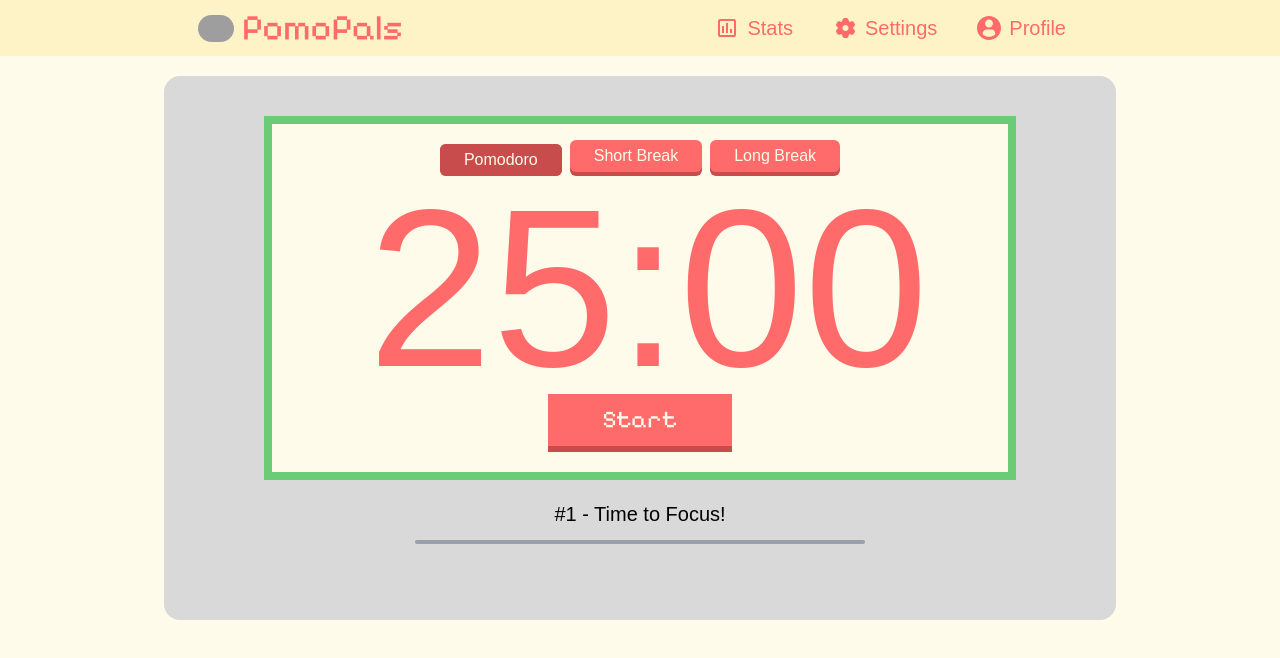
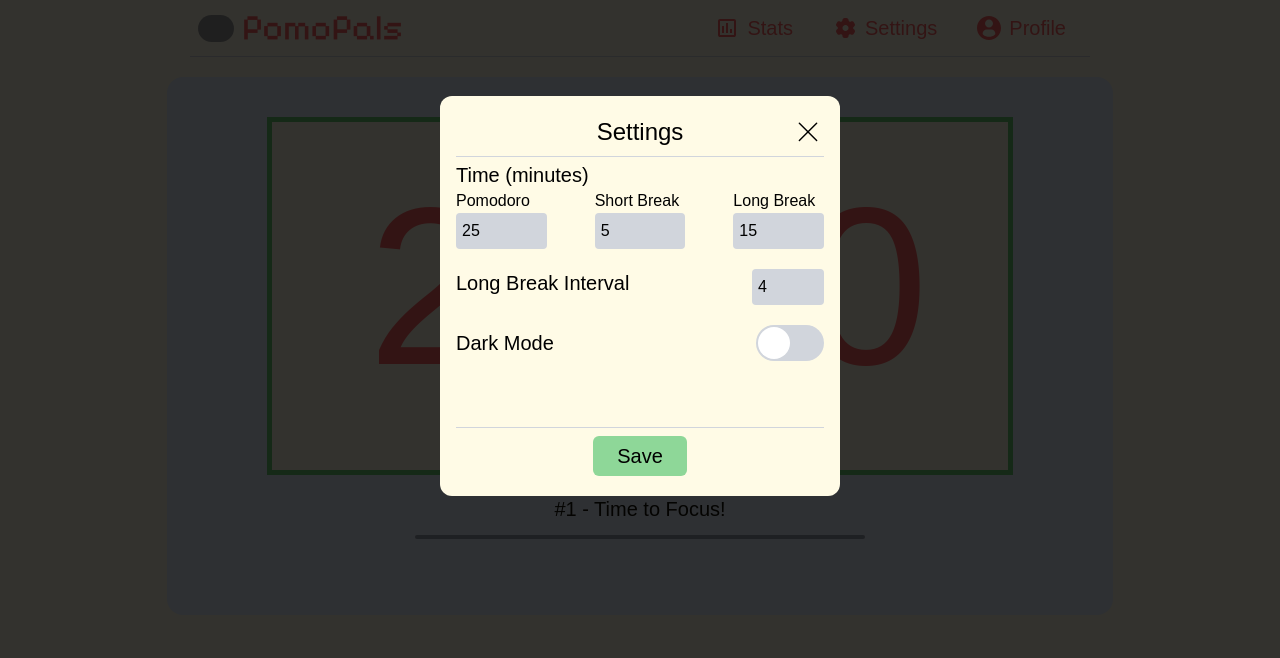
Before and after one commit to notsoeazy/PomoPals, a website: page templates/layout.html in a window 1280 px wide. Drawn offline with Linux system fonts and the light colour scheme; grey boxes are pictures that could not be loaded; a web font is replaced by a local one.

Commit message:
added function to get the settings

```diff
--- a/notes.txt
+++ b/notes.txt
@@ -9,7 +9,7 @@
 
 TODO:
 
-    1. add prgress bar
+    DONE - 1. add prgress bar
         add a div make its width full or what ever the size.
         inside make a line center it.
         add an element inside that has w-0 and adjust .style.width in percent + "%"
--- a/static/js/main.js
+++ b/static/js/main.js
@@ -1,15 +1,16 @@
-// TODO: Fix bug - when pressing timer buttons the message doesnt change
-
-
 // Preset time
 let pomodoroTime = 25 * 60
 let shortBreakTime = 5 * 60
 let longBreakTime = 15 * 60
+let longBreakInterval = 4
 
-// Start with pomodoro for now
-let configuredTime = pomodoroTime
+// TODO: Refactor the whole file to not pollute global scope
+const PomodoroApp = {
 
-let remainingTime = configuredTime
+}
+
+let configuredTime = null
+let remainingTime = null
 let timer = null
 let isPaused = true
 let timerButtonActive = "Pomodoro"
@@ -23,11 +24,26 @@ const startButtonText = startButton.querySelector("span");
 const timerButtons = document.querySelectorAll(".timer-button");
 const skipButton = document.getElementById("skip-button");
 const displayPomodoroCount = document.getElementById("pomodoro-count");
+const settingsForm = document.getElementById("timer-settings")
+const settingsButton = document.getElementById("settings-button")
+const settingsModal = document.getElementById("settings-modal")
+
+
+
+
+// Initiation
+function main() {
+    // Get the preset time
+    setTimerPresets()
+
+    // Reset the timer
+    resetTimer()
+}
 
 // Calculate Time - Returns time in MM:SS format
 function calculateTime(timeInSeconds) {
-    const minutes = Math.floor(timeInSeconds / 60);
-    const seconds = timeInSeconds % 60;
+    minutes = Math.floor(timeInSeconds / 60);
+    seconds = timeInSeconds % 60;
 
     return `${String(minutes).padStart(2, "0")}:${String(seconds).padStart(2,"0")}`;
 }
@@ -38,14 +54,22 @@ function resetTimer() {
     clearInterval(timer);
     timer = null;
     startButtonText.innerText = "Start";
+    setTimerPresets()
+
+    // Change configured time
+    if (timerButtonActive === 'Pomodoro')
+        configuredTime = pomodoroTime
+    else if (timerButtonActive === 'Short Break')
+        configuredTime = shortBreakTime
+    else if (timerButtonActive === 'Long Break')
+        configuredTime = longBreakTime
+
     remainingTime = configuredTime;
-    displayTime.innerText = calculateTime(configuredTime);
+    displayTime.innerText = calculateTime(remainingTime);
+    updateProgressBar();
     toggleSkipButton();
     updateSessionMessage();
 }
-
-// Run default
-resetTimer()
 
 // TIMER
 startButton.addEventListener("click", function () {
@@ -61,7 +85,7 @@ startButton.addEventListener("click", function () {
             // Timer ends
             if (remainingTime <= 0) {
                 clearInterval(timer)
-                interval = null
+                timer = null
                 handleTimerEnd()
             } else {
                 remainingTime--
@@ -96,15 +120,6 @@ timerButtons.forEach(function (button) {
         buttonText = button.textContent.trim();
         timerButtonActive = buttonText;
 
-        // Change the configured time
-        if (buttonText === "Pomodoro") {
-            configuredTime = pomodoroTime;
-        } else if (buttonText === "Short Break") {
-            configuredTime = shortBreakTime
-        } else if (buttonText === "Long Break") {
-            configuredTime = longBreakTime
-        }
-
         resetTimer()
     })
 })
@@ -115,7 +130,7 @@ function handleTimerEnd() {
     if (timerButtonActive === "Pomodoro") {
         pomodoroCount++
         // Take long break
-        if (pomodoroCount % 4 === 0) {
+        if (pomodoroCount % longBreakInterval === 0) {
             configuredTime = longBreakTime
             timerButtonActive = "Long Break"
             alert("Good job! Time for a long break.")
@@ -180,11 +195,18 @@ function updateSessionMessage() {
     displayPomodoroCount.innerText = `#${sessionCount} - ${sessionMessage}`
 }
 
+// Update the progress bar
+function updateProgressBar() {
+    progressBar = document.getElementById('progress-bar');
+    percent = (remainingTime / configuredTime) * 100;
+    progressBar.style.width = (100 - percent) + "%";
+}
 
 // Modal logic
-
-const settingsButton = document.getElementById('settings-button');
-const settingsModal = document.getElementById('settings-modal');
+function closeSettings() {
+    settingsModal.classList.remove('flex');
+    settingsModal.classList.add('hidden');
+}
 
 // Show modal when setting icon is clicked
 settingsButton.addEventListener('click', function() {
@@ -193,14 +215,26 @@ settingsButton.addEventListener('click', function() {
 });
 
 // Close modal when close icon is clicked
-settingsModal.querySelector('.modal-close').addEventListener('click', function () {
-    settingsModal.classList.add('hidden');
-    settingsModal.classList.remove('flex');
+settingsModal.querySelector('.modal-close').addEventListener('click', closeSettings);
+
+
+function setTimerPresets() {
+    pomodoroTime = settingsForm.querySelector('#pomodoro').value * 60;
+    shortBreakTime = settingsForm.querySelector('#short-break').value * 60;
+    longBreakTime = settingsForm.querySelector('#long-break').value * 60;
+    longBreakInterval = settingsForm.querySelector('#long-break-interval').value;
+}
+
+// Save settings
+document.getElementById('save-settings-button').addEventListener('click', function () {
+    setTimerPresets()
+    resetTimer()
+    closeSettings()
 });
 
-// Update the progress bar
-function updateProgressBar() {
-    progressBar = document.getElementById('progress-bar');
-    percent = (remainingTime / configuredTime) * 100;
-    progressBar.style.width = (100 - percent) + "%";
-}
+// Store settings in local storage
+
+
+
+
+document.addEventListener('DOMContentLoaded', main());
--- a/static/src/input.css
+++ b/static/src/input.css
@@ -3,16 +3,78 @@
 @import "tailwindcss";
 
 @theme {
-  --color-accent-red: #ff6b6b;
+    /* --color-accent-red: #ff6b6b;
     --color-accent-red-dark: #c94c4c;
     --color-accent-green: #6bcb77;
     --color-accent-blue: #4d96ff;
     --color-bg-light: #fffbea;
     --color-bg-dark: #ced4da;
-  --color-bg-shadow: #adb5bd;
+    --color-bg-shadow: #adb5bd; */
 
     --color-bg-dark-mode: #1e1e2e;
 
+    /* New Colors */
+    --color-text-50: hsl(45, 46%, 95%);
+    --color-text-100: hsl(44, 45%, 90%);
+    --color-text-200: hsl(46, 45%, 80%);
+    --color-text-300: hsl(45, 46%, 70%);
+    --color-text-400: hsl(45, 46%, 60%);
+    --color-text-500: hsl(45, 46%, 50%);
+    --color-text-600: hsl(45, 46%, 40%);
+    --color-text-700: hsl(45, 46%, 30%);
+    --color-text-800: hsl(46, 45%, 20%);
+    --color-text-900: hsl(44, 45%, 10%);
+    --color-text-950: hsl(45, 46%, 5%);
+
+    --color-background-50: hsl(51, 100%, 95%);
+    --color-background-100: hsl(51, 100%, 90%);
+    --color-background-200: hsl(51, 100%, 80%);
+    --color-background-300: hsl(51, 100%, 70%);
+    --color-background-400: hsl(51, 100%, 60%);
+    --color-background-500: hsl(51, 100%, 50%);
+    --color-background-600: hsl(51, 100%, 40%);
+    --color-background-700: hsl(51, 100%, 30%);
+    --color-background-800: hsl(51, 100%, 20%);
+    --color-background-900: hsl(51, 100%, 10%);
+    --color-background-950: hsl(51, 100%, 5%);
+
+    --color-primary-50: hsl(130, 46%, 95%);
+    --color-primary-100: hsl(130, 49%, 90%);
+    --color-primary-200: hsl(127, 47%, 80%);
+    --color-primary-300: hsl(128, 48%, 70%);
+    --color-primary-400: hsl(128, 48%, 60%);
+    --color-primary-500: hsl(128, 48%, 50%);
+    --color-primary-600: hsl(128, 48%, 40%);
+    --color-primary-700: hsl(128, 48%, 30%);
+    --color-primary-800: hsl(128, 47%, 20%);
+    --color-primary-900: hsl(130, 49%, 10%);
+    --color-primary-950: hsl(125, 46%, 5%);
+
+    --color-secondary-50: hsl(215, 100%, 95%);
+    --color-secondary-100: hsl(215, 100%, 90%);
+    --color-secondary-200: hsl(215, 100%, 80%);
+    --color-secondary-300: hsl(215, 100%, 70%);
+    --color-secondary-400: hsl(215, 100%, 60%);
+    --color-secondary-500: hsl(215, 100%, 50%);
+    --color-secondary-600: hsl(215, 100%, 40%);
+    --color-secondary-700: hsl(215, 100%, 30%);
+    --color-secondary-800: hsl(215, 100%, 20%);
+    --color-secondary-900: hsl(215, 100%, 10%);
+    --color-secondary-950: hsl(215, 100%, 5%);
+
+    --color-accent-50: hsl(0, 100%, 95%);
+    --color-accent-100: hsl(0, 100%, 90%);
+    --color-accent-200: hsl(0, 100%, 80%);
+    --color-accent-300: hsl(0, 100%, 70%);
+    --color-accent-400: hsl(0, 100%, 60%);
+    --color-accent-500: hsl(0, 100%, 50%);
+    --color-accent-600: hsl(0, 100%, 40%);
+    --color-accent-700: hsl(0, 100%, 30%);
+    --color-accent-800: hsl(0, 100%, 20%);
+    --color-accent-900: hsl(0, 100%, 10%);
+    --color-accent-950: hsl(0, 100%, 5%);
+
+    /* Fonts */
     --font-pixelify: "Pixelify Sans", sans-serif;
     --font-micro5: "Micro 5", sans-serif;
     --font-jersey25: "Jersey 25", sans-serif;
@@ -21,7 +83,7 @@
 /* Nav Buttons */
 .nav-button {
     @apply font-jersey25
-    text-accent-red
+    text-accent-300
     text-[20px]
 
     flex
@@ -36,9 +98,9 @@
     sm:px-4
     sm:py-0.5
 
-    hover:bg-accent-red
-    hover:text-bg-light
-    active:bg-accent-red-dark
+    hover:bg-accent-300
+    hover:text-background-50
+    active:bg-accent-600
     transition
     duration-150
     cursor-pointer;
@@ -51,44 +113,22 @@
     select-none;
 }
 .nav-button:hover > svg {
-  @apply fill-bg-light;
+    @apply fill-background-50;
 }
 .nav-button > svg {
-  @apply fill-accent-red
+    @apply fill-accent-300
 
     transition
     duration-150
     ease-in;
 }
 
-/* Menu Button */
-/* .menu-button {
-  @apply sm:hidden
-    px-1
-    rounded-sm
-
-    hover:bg-accent-red
-    transition
-    duration-150
-    ease-in;
-}
-.menu-button svg {
-  @apply fill-accent-red
-    transition
-    duration-150
-    ease-in;
-}
-.menu-button:hover svg {
-  @apply fill-bg-light;
-} */
-
 /* Timer Button */
 .timer-button {
-  @apply bg-accent-red-dark rounded-md p-0 cursor-pointer;
+    @apply bg-accent-700 rounded-md p-0 cursor-pointer;
 }
 .timer-button > span {
-  @apply
-    text-sm
+    @apply text-sm
     sm:text-base
 
     block
@@ -98,8 +138,8 @@
 
     rounded-md
     font-jersey25
-    bg-accent-red
-    text-bg-light
+    bg-accent-300
+    text-background-50
     -translate-y-1
 
     select-none
@@ -110,17 +150,50 @@
     @apply translate-none;
 }
 .active-button > span {
-  @apply translate-none bg-accent-red-dark cursor-default;
+    @apply translate-none bg-accent-700 cursor-default;
 }
 
 /* CLose button for modals */
 .modal-close {
-  @apply
-  absolute
+    @apply absolute
   right-0
   rounded-md
-  hover:bg-bg-dark
+  hover:bg-accent-300
   p-1
   box-content
+  transition-all
+  duration-150
+  ease-in
+  cursor-pointer;
+}
+
+/* Toggle switch */
+
+.toggle-switch {
+  @apply
+  rounded-full
+  w-17
+  h-9
+  bg-gray-300
+  relative
   cursor-pointer
+
+  peer-checked:bg-secondary-300
+  transition-colors
+  ease-linear
+  duration-150
+
+  after:bg-white
+  after:w-8
+  after:h-8
+  after:rounded-full
+  after:content-['']
+  after:absolute
+  after:top-0.5
+  after:left-0.5
+
+  peer-checked:after:translate-x-8
+  after:transition-all
+  after:duration-150
+  after:ease-linear
 }
--- a/templates/layout.html
+++ b/templates/layout.html
@@ -19,26 +19,21 @@
   <title>PomoPals</title>
 </head>
 
-<body class="bg-bg-light flex flex-col items-center">
+<body class="bg-background-50 flex flex-col items-center">
 
   <!-- Navbar -->
-  <div class="w-full bg-amber-100">
-    <nav class="w-full max-w-[900px] mx-auto flex items-center py-2 bg-amber-100">
+  <div class="w-full">
+    <nav class="w-full max-w-[900px] mx-auto flex items-center py-2 border-b-1 border-b-gray-300">
       <!-- Icon and Logo -->
       <div class="flex items-center flex-1 ms-2 mr-auto">
 
         <img src="/static/icons/pomopals.png" alt="pomopals icon" height="36" width="36" class="rounded-full max-h-[28px] max-w-[28px] sm:max-w-[36px] sm:max-h-[36px] me-2">
 
-        <span class="text-accent-red font-pixelify text-3xl sm:text-4xl select-none">
+        <span class="text-accent-300 font-pixelify text-3xl sm:text-4xl select-none">
           PomoPals
         </span>
 
       </div>
-
-      <!-- Menu Buttons -->
-      <!-- <button class="menu-button">
-        <svg xmlns="http://www.w3.org/2000/svg" height="36px" viewBox="0 -960 960 960" width="36px" fill="#e3e3e3"><path d="M120-240v-80h720v80H120Zm0-200v-80h720v80H120Zm0-200v-80h720v80H120Z"/></svg>
-      </button> -->
 
       <!-- NAV BUTTONS -->
       <div class="flex justify-center items-center gap-2 me-2">
@@ -73,9 +68,9 @@
     </nav>
   </div>
 
-  <main class="w-full sm:w-fit sm:max-w-9/10 md:max-w-fit max-w-[900px] mx-auto py-5 px-5 sm:px-20 sm:py-10 md:px-25 mt-5 flex flex-col items-center relative bg-[#d9d9d9] rounded-none sm:rounded-2xl">
+  <main class="w-full sm:w-fit sm:max-w-9/10 md:max-w-fit max-w-[900px] mx-auto py-5 px-5 sm:px-20 sm:py-10 md:px-25 mt-5 flex flex-col items-center relative bg-secondary-50 rounded-none sm:rounded-2xl">
 
-      <div class="max-w-full border-8 border-accent-green bg-bg-light flex flex-col justify-center items-center py-5 px-5 sm:px-10 md:px-20 z-10">
+      <div class="max-w-full border-5 border-primary-400 bg-background-50 flex flex-col justify-center items-center py-5 px-5 sm:px-10 md:px-20 z-10">
         <div class="min-w-[280px] sm:min-w-[390px]">
           <!-- TIMER SELECTION -->
           <div class="flex gap-2 justify-center">
@@ -85,23 +80,23 @@
           </div>
           <!-- TIMER -->
           <div class="text-center">
-            <span id="timer" class="font-micro5 text-[8rem] sm:text-[14rem] text-accent-red leading-none pl-4 select-none">00:00</span>
+            <span id="timer" class="font-micro5 text-[8rem] sm:text-[14rem] text-accent-300 leading-none pl-4 select-none">00:00</span>
           </div>
           <div class="flex gap-4 w-full justify-center">
             <div class="relative">
               <!-- START BUTTON -->
-              <button id="start-button" class="group bg-accent-red-dark cursor-pointer">
-                <span class="select-none bg-accent-red font-pixelify text-2xl text-bg-light py-2.5 min-w-36 sm:min-w-46 -translate-y-1.5 block transition-transform relative group-active:translate-none">
+              <button id="start-button" class="group bg-accent-700 cursor-pointer">
+                <span class="select-none bg-accent-300 font-pixelify text-2xl text-text-50 py-2.5 min-w-36 sm:min-w-46 -translate-y-1.5 block transition-transform relative group-active:translate-none">
                   Start
                 </span>
               </button>
               <!-- SKIP BUTTON -->
               <button id="skip-button" disabled class="absolute top-1/2 -translate-x-1/2 -translate-y-1/2 -right-20 sm:-right-24 opacity-0 transition-opacity delay-300 duration-200 ease-linear">
-                <svg class="fill-accent-red-dark" width="40px" height="40px" viewBox="0 0 24 24" fill="FFFFFF" xmlns="http://www.w3.org/2000/svg">
+                <svg class="fill-accent-700" width="40px" height="40px" viewBox="0 0 24 24" fill="FFFFFF" xmlns="http://www.w3.org/2000/svg">
                   <path d="M22.75 5C22.75 4.58579 22.4142 4.25 22 4.25C21.5858 4.25 21.25 4.58579 21.25 5V19C21.25 19.4142 21.5858 19.75 22 19.75C22.4142 19.75 22.75 19.4142 22.75 19V5Z"/>
                   <path d="M16.6598 14.6474C18.4467 13.4935 18.4467 10.5065 16.6598 9.35258L5.87083 2.38548C4.13419 1.26402 2 2.72368 2 5.0329V18.9671C2 21.2763 4.13419 22.736 5.87083 21.6145L16.6598 14.6474Z"/>
                 </svg>
-                <svg class="fill-accent-red -translate-y-1 active:translate-none transition-transform absolute top-0" width="40px" height="40px" viewBox="0 0 24 24" fill="FFFFFF" xmlns="http://www.w3.org/2000/svg">
+                <svg class="fill-accent-300 -translate-y-1 active:translate-none transition-transform absolute top-0" width="40px" height="40px" viewBox="0 0 24 24" fill="FFFFFF" xmlns="http://www.w3.org/2000/svg">
                   <path d="M22.75 5C22.75 4.58579 22.4142 4.25 22 4.25C21.5858 4.25 21.25 4.58579 21.25 5V19C21.25 19.4142 21.5858 19.75 22 19.75C22.4142 19.75 22.75 19.4142 22.75 19V5Z"/>
                   <path d="M16.6598 14.6474C18.4467 13.4935 18.4467 10.5065 16.6598 9.35258L5.87083 2.38548C4.13419 1.26402 2 2.72368 2 5.0329V18.9671C2 21.2763 4.13419 22.736 5.87083 21.6145L16.6598 14.6474Z"/>
                 </svg>
@@ -111,14 +106,14 @@
         </div>
       </div>
       <!-- SESSION COUNT & MESSAGE -->
-      <div class="mt-5 font-jersey25 text-xl z-10">
-        <span id="pomodoro-count"></span>
+      <div class="mt-5 z-10">
+        <span id="pomodoro-count" class="font-jersey25 text-xl text-text-950"></span>
       </div>
 
       <!-- Progress bar -->
       <div class="w-full max-w-[330px] sm:max-w-[450px] min-h-10 text-center mt-3">
         <div class="w-full bg-gray-400 flex items-center rounded-full">
-          <div id="progress-bar" class="bg-accent-blue w-0 min-h-1 rounded-full"></div>
+          <div id="progress-bar" class="bg-secondary-500 w-0 min-h-1 rounded-full"></div>
         </div>
       </div>
 
@@ -128,42 +123,69 @@
     <!-- MODALS -->
 
     <!-- Settings -->
-    <div id="settings-modal" class="hidden fixed top-0 left-0 right-0 bottom-0 bg-[rgba(0,0,0,0.8)] z-40 justify-center items-center">
-      <div class="max-w-[500px] w-8/10 min-h-[400px] bg-bg-light rounded-xl absolute top-24 flex flex-col p-4">
+    <div id="settings-modal" class="flex fixed top-0 left-0 right-0 bottom-0 bg-[rgba(0,0,0,0.8)] z-40 justify-center items-center">
+      <div class="max-w-[400px] w-8/10 min-h-[400px] bg-background-50 rounded-xl absolute top-24 flex flex-col p-4 select-none">
+
         <!-- Top part -->
-        <div class="flex justify-center items-center relative">
-          <h2 class="font-jersey25 text-center text-2xl">Settings</h2>
+        <div class="flex justify-center items-center relative p-1">
+          <h2 class="font-jersey25 text-center text-2xl select-none">
+            Settings
+          </h2>
           <svg class="modal-close" width="24px" height="24px" viewBox="-0.5 0 25 25" fill="none" xmlns="http://www.w3.org/2000/svg">
             <path d="M3 21.32L21 3.32001" stroke="#000000" stroke-width="1.5" stroke-linecap="round" stroke-linejoin="round" />
           <path d="M3 3.32001L21 21.32" stroke="#000000" stroke-width="1.5" stroke-linecap="round" stroke-linejoin="round" />
           </svg>
         </div>
 
-        <!-- TIMER -->
-        <div class="font-jersey25">
+        <hr class="text-gray-300 mb-1 mt-1 w-full self-center">
 
-          <!-- <span>TIMER</span> -->
-
-          <h2 class="block">Time (minutes)</h2>
-          <form class="flex gap-8 justify-evenly">
+        <!-- EDIT TIMER -->
+        <div class="font-jersey25 flex-1">
+          <h2 class="block text-xl">
+            Time (minutes)
+          </h2>
+          <form id="timer-settings" class="text-base flex flex-col gap-5">
+            <!-- Time Settings -->
+            <div class="flex gap-12 justify-evenly">
               <div class="flex flex-col flex-1">
                 <label for="pomodoro">Pomodoro</label>
-              <input id="pomodoro" class="bg-bg-dark rounded-sm p-1.5 w-full" type="number" min="1" step="1" value="25" name="pomodoro">
+                <input id="pomodoro" class="bg-gray-300 rounded-sm p-1.5 w-full" type="number" min="1" step="1" value="25" name="pomodoro">
               </div>
               <div class="flex flex-col flex-1">
                 <label for="short-break">Short Break</label>
-              <input id="short-break" class="bg-bg-dark rounded-sm p-1.5 w-full" type="number" min="1" step="1" value="5" name="short-break">
+                <input id="short-break" class="bg-gray-300 rounded-sm p-1.5 w-full" type="number" min="1" step="1" value="5" name="short-break">
               </div>
               <div class="flex flex-col flex-1">
-              <label for="long-break">Long Break</label>
-              <input id="long-break" class="bg-bg-dark rounded-sm p-1.5 w-full" type="number" min="1" step="1" value="15" name="long-break">
+                <label for="long-break" class="w-fit">Long Break</label>
+                <input id="long-break" class="bg-gray-300 rounded-sm p-1.5 w-full" type="number" min="1" step="1" value="15" name="long-break">
+              </div>
+            </div>
+            <!-- Long Break Interval -->
+            <div class="flex justify-between">
+              <label for="long-break-interval" class="me-2 text-xl">Long Break Interval</label>
+              <input id="long-break-interval" class="bg-gray-300 rounded-sm p-1.5 w-18" type="number" min="4" step="1" value="4" name="long-break-interval">
+            </div>
+            <!-- Dark Mode -->
+            <div class="flex justify-between items-center">
+
+              <label for="dark-mode" class="text-xl cursor-pointer">Dark Mode</label>
+              <input id="dark-mode" type="checkbox" name="dark-mode" class="peer sr-only" >
+              <label for="dark-mode" class="toggle-switch"></label>
+
+
+
             </div>
           </form>
 
 
         </div>
 
+        <hr class="text-gray-300 mb-1 mt-1 w-full self-center">
 
+        <!-- Bottom Part -->
+        <div class="font-jersey25 flex justify-center p-1">
+          <button id="save-settings-button" class="text-xl py-1.5 px-6 rounded-md bg-primary-300 cursor-pointer hover:bg-primary-400 transition-colors duration-150 ease-in active:bg-primary-500">Save</button>
+        </div>
 
       </div>
     </div>
```
Also changed, not shown: static/dist/output.css. Lines whose indentation alone changed are shown as unchanged.
